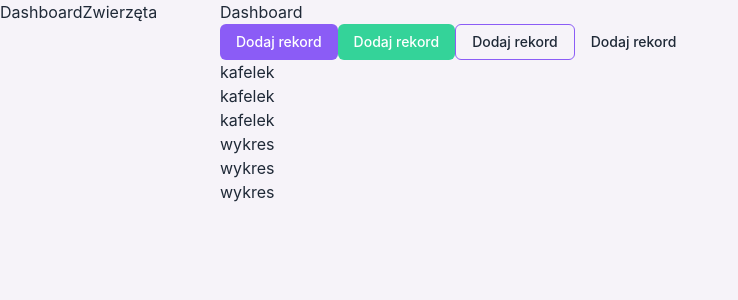
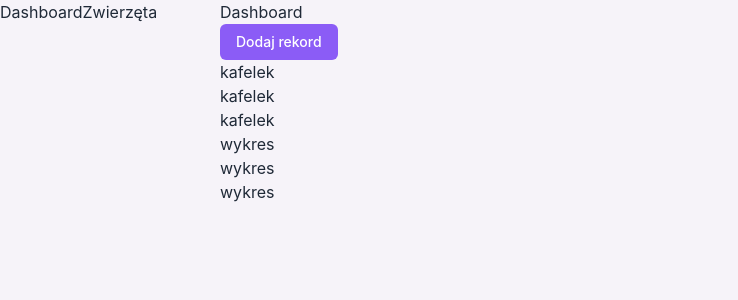
Before and after one commit to MartynaStrzempek/SchronStatystyki, a React (Vite) app: page / in a window 1280 px wide. Shown: the top 300 px of the page, without its empty margins (0-738 px from the left). Built offline with nearby package versions, Linux system fonts and the light colour scheme.

Commit message:
modify button

```diff
--- a/package.json
+++ b/package.json
@@ -18,6 +18,7 @@
     "class-variance-authority": "^0.7.1",
     "clsx": "^2.1.1",
     "lucide-react": "^0.542.0",
+    "radix-ui": "^1.4.3",
     "react": "^19.2.0",
     "react-dom": "^19.2.0",
     "react-router-dom": "^7.9.5",
--- a/src/components/ui/button.tsx
+++ b/src/components/ui/button.tsx
@@ -1,47 +1,64 @@
-import * as React from 'react'
-import { Slot } from '@radix-ui/react-slot'
-import { cva, type VariantProps } from 'class-variance-authority'
+import * as React from "react"
+import { cva, type VariantProps } from "class-variance-authority"
+import { Slot } from "radix-ui"
 
-import { cn } from '@/lib/utils'
+import { cn } from "@/lib/utils"
 
 const buttonVariants = cva(
-  'inline-flex items-center justify-center gap-2 rounded-md text-sm font-medium transition-colors focus-visible:outline-none focus-visible:ring-1 focus-visible:ring-primary/40 disabled:pointer-events-none disabled:opacity-50',
+  "inline-flex items-center justify-center gap-2 whitespace-nowrap rounded-md text-sm font-medium transition-all disabled:pointer-events-none disabled:opacity-50 [&_svg]:pointer-events-none [&_svg:not([class*='size-'])]:size-4 shrink-0 [&_svg]:shrink-0 outline-none focus-visible:border-ring focus-visible:ring-ring/50 focus-visible:ring-[3px] aria-invalid:ring-destructive/20 dark:aria-invalid:ring-destructive/40 aria-invalid:border-destructive",
   {
     variants: {
       variant: {
-        default: 'bg-primary text-primary-foreground hover:bg-primary/90',
-        secondary: 'bg-secondary text-secondary-foreground hover:bg-secondary/90',
-        outline: 'border border-primary bg-background hover:bg-primary/15',
-        ghost: 'hover:bg-primary/15',
+        default: "bg-primary text-primary-foreground hover:bg-primary/90",
+        destructive:
+          "bg-destructive text-white hover:bg-destructive/90 focus-visible:ring-destructive/20 dark:focus-visible:ring-destructive/40 dark:bg-destructive/60",
+        outline:
+          "border bg-background shadow-xs hover:bg-accent hover:text-accent-foreground dark:bg-input/30 dark:border-input dark:hover:bg-input/50",
+        secondary:
+          "bg-secondary text-secondary-foreground hover:bg-secondary/80",
+        ghost:
+          "hover:bg-accent hover:text-accent-foreground dark:hover:bg-accent/50",
+        link: "text-primary underline-offset-4 hover:underline",
       },
       size: {
-        default: 'h-9 px-4 py-2',
-        sm: 'h-8 rounded-md px-3 text-xs',
-        lg: 'h-10 rounded-md px-8',
-        icon: 'h-9 w-9',
+        default: "h-9 px-4 py-2 has-[>svg]:px-3",
+        xs: "h-6 gap-1 rounded-md px-2 text-xs has-[>svg]:px-1.5 [&_svg:not([class*='size-'])]:size-3",
+        sm: "h-8 rounded-md gap-1.5 px-3 has-[>svg]:px-2.5",
+        lg: "h-10 rounded-md px-6 has-[>svg]:px-4",
+        icon: "size-9",
+        "icon-xs": "size-6 rounded-md [&_svg:not([class*='size-'])]:size-3",
+        "icon-sm": "size-8",
+        "icon-lg": "size-10",
       },
     },
     defaultVariants: {
-      variant: 'default',
-      size: 'default',
+      variant: "default",
+      size: "default",
     },
   }
 )
 
-type ButtonProps = React.ComponentProps<'button'> &
+function Button({
+  className,
+  variant = "default",
+  size = "default",
+  asChild = false,
+  ...props
+}: React.ComponentProps<"button"> &
   VariantProps<typeof buttonVariants> & {
     asChild?: boolean
-  }
+  }) {
+  const Comp = asChild ? Slot.Root : "button"
 
-function Button({
-  className,
-  variant,
-  size,
-  asChild = false,
-  ...props
-}: ButtonProps) {
-  const Comp = asChild ? Slot : 'button'
-  return <Comp className={cn(buttonVariants({ variant, size, className }))} {...props} />
+  return (
+    <Comp
+      data-slot="button"
+      data-variant={variant}
+      data-size={size}
+      className={cn(buttonVariants({ variant, size, className }))}
+      {...props}
+    />
+  )
 }
 
 export { Button }
--- a/src/features/dashboard/dashboard.page.tsx
+++ b/src/features/dashboard/dashboard.page.tsx
@@ -5,9 +5,6 @@
     <section>
       <h1>Dashboard</h1>
       <Button>Dodaj rekord</Button>
-      <Button variant={'secondary'}>Dodaj rekord</Button>
-      <Button variant={'outline'}>Dodaj rekord</Button>
-      <Button variant={'ghost'}>Dodaj rekord</Button>
       <div>
         <div>kafelek</div>
         <div>kafelek</div>
--- a/src/index.css
+++ b/src/index.css
@@ -1,4 +1,4 @@
-@import "tailwindcss";
+@import 'tailwindcss';
 
 @theme inline {
   --color-background: var(--background);
```
Also changed, not shown: src/app/App.css (line endings or trailing spaces), 2 other files (tests, documents, lock files or other folders).
